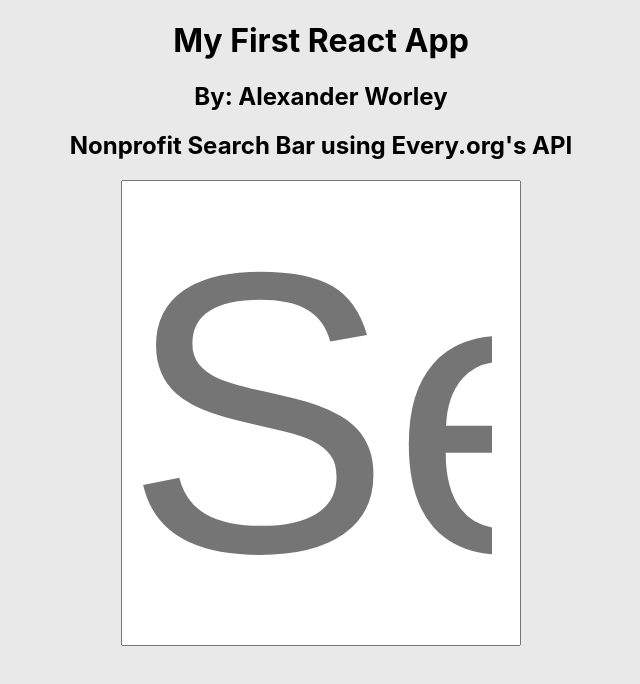
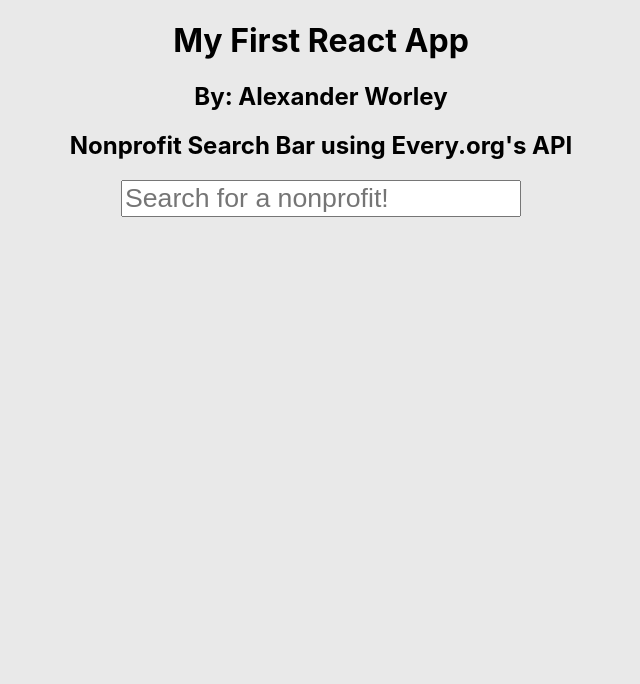
Before and after one commit to everydotorg/example-nonprofit-search-app, a React (Create React App) app: page / in a window 1280 px wide. Shown: the top 684 px of the page, without its empty margins (319-959 px from the left). Built offline with nearby package versions, Linux system fonts and the light colour scheme; no server answers.

Commit message:
Fixed oversized search bar on Chrome

```diff
--- a/src/App.css
+++ b/src/App.css
@@ -20,8 +20,7 @@
 
 .Search input {
   width: 25rem;
-  min-height: 5px;
-  font-size: 300pt;
+  font-size: 20pt;
 }
 
 .Header {
```
